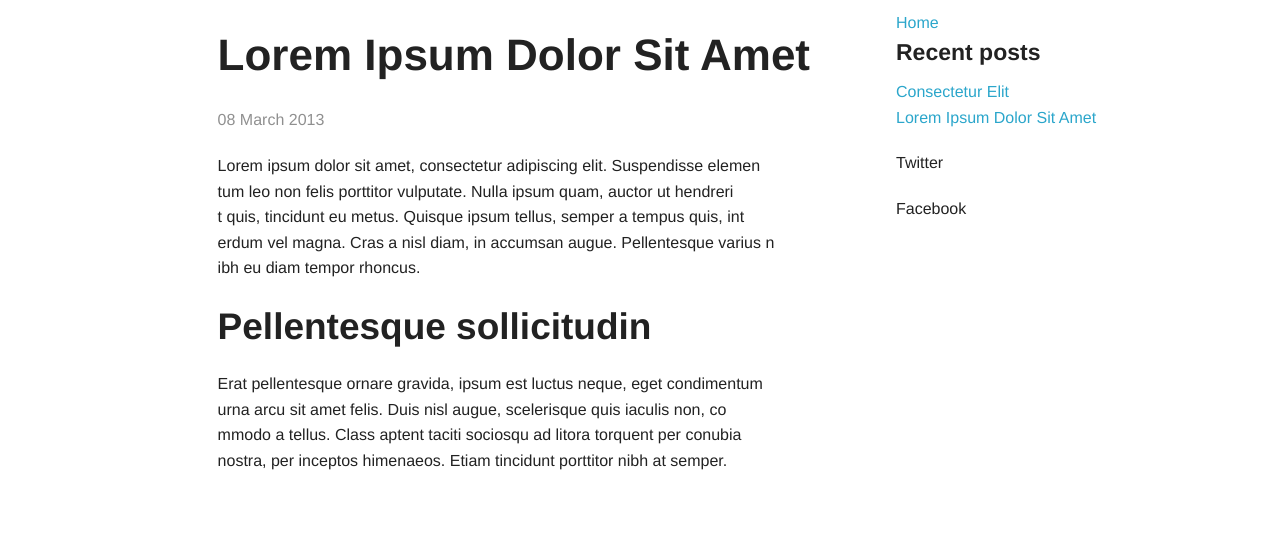
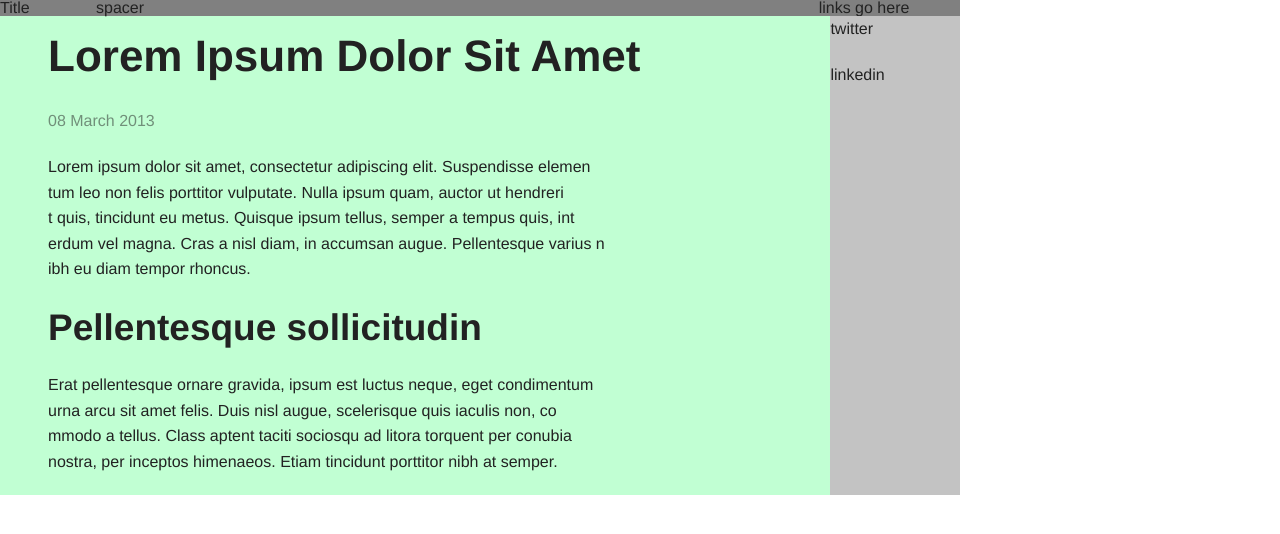
Before and after one commit to mihneadb/mihneadb.github.io, a Jekyll site: the page built from _posts/2013-03-08-test1.md, in a window 1280 px wide. Shown: the top 534 px of the page. Built offline with Jekyll 4.4.1, drawn with Linux system fonts in a browser that asks for light colours; Markdown is read by kramdown in place of the engine named in the settings.

Commit message:
start of layout

```diff
--- a/_includes/header.html
+++ b/_includes/header.html
@@ -19,3 +19,8 @@
 
     <body>
         <div class="container">
+        <div class="topbar">
+            <div class="title">Title</div>
+            <div class="spacer">spacer</div>
+            <div class="links">links go here</div>
+        </div>
--- a/_includes/sidebar.html
+++ b/_includes/sidebar.html
@@ -1,12 +1,2 @@
-<a href="/">Home</a>
-
-<h4>Recent posts</h4>
-<ul>
-    {% for post in site.posts limit: 5 %}
-    <li><a href="{{ post.url }}">{{ post.title }}</a></li>
-    {% endfor %}
-</ul>
-
-<p>Twitter</p>
-
-<p>Facebook</p>
+<p>twitter</p>
+<p>linkedin</p>
--- a/_layouts/post.html
+++ b/_layouts/post.html
@@ -1,16 +1,15 @@
 {% include header.html %}
 
-<div class="spacer"></div>
 <div class="content">
+<div class="post">
     <h1>{{ page.title }}</h1>
     <p class="muted">{{ page.date | date_to_long_string }}</p>
 
     {{ content }}
 </div>
-
 <div class="sidebar">
     {% include sidebar.html %}
 </div>
-<div class="spacer"></div>
+</div>
 
 {% include footer.html %}
--- a/css/default.css
+++ b/css/default.css
@@ -2,34 +2,49 @@
     opacity: 0.5;
 }
 
-.container {
+.topbar {
     display: -webkit-flex;
-    -webkit-flex-direction: row;
+    display: flex;
+    -webkit-flex-flow: row;
+    flex-flow: row;
+    background: gray;
+}
 
-    display: flex;
-    flex-direction: row;
+.topbar .title {
+    flex: 1;
+}
+
+.topbar .spacer {
+    flex: 7;
+}
+
+.topbar .links {
+    flex: 2;
+    text-align: center;
 }
 
 .content {
+    display: -webkit-flex;
+    display: flex;
+    -webkit-flex-flow: row;
+    flex-flow: row;
+}
+
+.post {
+    flex: 8.5;
+    text-align: justify;
     padding: 0% 5%;
-    flex: 8;
-    text-align: justify;
 }
 
 .sidebar {
-    flex: 3;
-    /*background: #248160;*/
-
+    flex: 1.5;
+    background: #c3c3c3;
 }
 
-.sidebar > ul {
-    list-style-type: none;
-}
-
-.spacer {
-    flex: 2;
+.container {
+    background: #c1ffd3;
 }
 
 body {
-    padding-top: 15px;
+    max-width: 960px;
 }
```
